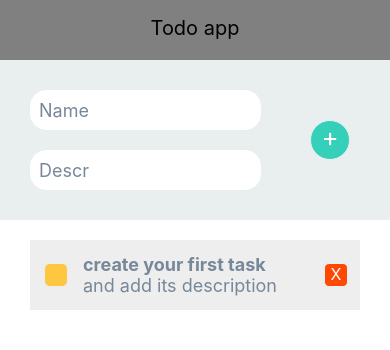
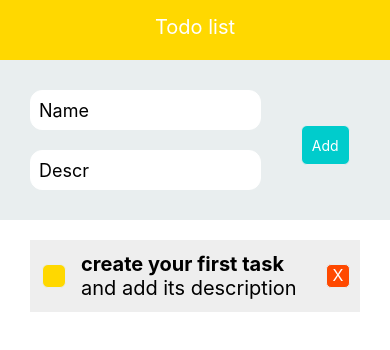
Before and after one commit to EvtushevskayaSveta/ToDo, a React Native app: screen / in a window 390 px wide. Shown: the top 350 px of the page. Built offline with nearby package versions, Linux system fonts and the light colour scheme.

Commit message:
add focus transition, addButton and styles

```diff
--- a/App.js
+++ b/App.js
@@ -1,11 +1,11 @@
-import React from 'react';
+import React, {useState} from 'react';
 import {SafeAreaView, StyleSheet, FlatList, View} from 'react-native';
 import TodoList from './to_do/TodoList';
 import Navbar from './to_do/Navbar';
 import Todo from './to_do/Todo';
 
 const App = () => {
-  const [todos, setTodos] = React.useState([
+  const [todos, setTodos] = useState([
     {
       id: Date.now().toString(),
       title: 'create your first task',
@@ -25,11 +25,11 @@ const App = () => {
     ]);
   };
 
-  const removeTodo = id => {
+  const pressOnRemove = id => {
     setTodos(prev => prev.filter(todo => todo.id !== id));
   };
 
-  const changeCompleted = id => {
+  const pressOnChange = id => {
     setTodos(
       todos.map(prev => {
         if (prev.id === id) {
@@ -44,7 +44,7 @@ const App = () => {
   };
   return (
     <SafeAreaView>
-      <Navbar title="Todo app" />
+      <Navbar title="Todo list" />
       <View style={styles.todo}>
         <View style={styles.container}>
           <TodoList todos={todos} onSubmit={addTodo} />
@@ -55,7 +55,7 @@ const App = () => {
         data={todos}
         keyExtractor={item => item.id.toString()}
         renderItem={({item}) => (
-          <Todo todo={item} onRemove={removeTodo} onChange={changeCompleted} />
+          <Todo todo={item} onRemove={pressOnRemove} onChange={pressOnChange} />
         )}></FlatList>
     </SafeAreaView>
   );
--- /dev/null
+++ b/to_do/AddButton.js
@@ -0,0 +1,46 @@
+import React from 'react';
+import {StyleSheet, Text, Alert, TouchableOpacity} from 'react-native';
+
+const AddButton = ({onSubmit, value, descr, setDescr, setValue}) => {
+  const pressHandler = () => {
+    if (value.trim() && descr.trim()) {
+      onSubmit(value, descr);
+      setValue('');
+      setDescr('');
+    } else {
+      Alert.alert('Please enter a name and description');
+    }
+  };
+
+  return (
+    <TouchableOpacity style={styles.addButton}>
+      <Text
+        onPress={pressHandler}
+        style={{
+          textAlignVertical: 'center',
+          textAlign: 'center',
+          color: '#fff',
+        }}>
+        Add
+      </Text>
+    </TouchableOpacity>
+  );
+};
+
+const styles = StyleSheet.create({
+  addButton: {
+    width: '15%',
+    height: 40,
+    position: 'absolute',
+    right: 10,
+    top: 45,
+    backgroundColor: '#00cccc',
+    borderColor: '#e9eeef',
+    borderWidth: 1,
+    borderRadius: 6,
+    justifyContent: 'center',
+    alignItems: 'center',
+  },
+});
+
+export default AddButton;
--- a/to_do/Navbar.js
+++ b/to_do/Navbar.js
@@ -10,14 +10,15 @@ const Navbar = props => {
 const styles = StyleSheet.create({
   navbar: {
     height: 60,
-    alignItems: 'center',
-    justifyContent: 'flex-end',
-    backgroundColor: '#808080',
-    paddingBottom: 20,
+    backgroundColor: '#ffd800',
   },
   text: {
+    position: 'absolute',
     fontSize: 20,
-    color: 'while',
+    color: 'white',
+    top: 15,
+    alignSelf: 'center',
   },
 });
+
 export default Navbar;
--- a/to_do/Todo.js
+++ b/to_do/Todo.js
@@ -2,43 +2,39 @@ import React from 'react';
 import {View, Text, StyleSheet, TouchableOpacity} from 'react-native';
 
 const Todo = ({todo, onRemove, onChange}) => {
-  const pressHandler = () => {
+  const pressOnRemove = () => {
     onRemove(todo.id);
   };
-  const pressComplited = () => {
+  const pressOnChange = () => {
     onChange(todo.id);
   };
   const strikeText = todo?.complited ? 'line-through' : 'none';
 
   return (
     <View style={styles.todoContainer}>
-      <TouchableOpacity onPress={pressComplited} style={styles.actionIcon}>
-        {todo.complited && <Text style={styles.action}>&#10004;</Text>}
+      <TouchableOpacity onPress={pressOnChange} style={styles.actionIcon}>
+        {todo.complited && <Text style={styles.actionText}>&#10004;</Text>}
       </TouchableOpacity>
 
-      <View>
+      <View style={styles.todoText}>
         <Text
-          style={[
-            styles.todoText,
-            {
-              textDecorationLine: strikeText,
-              fontWeight: 'bold',
-            },
-          ]}>
+          style={{
+            textDecorationLine: strikeText,
+            fontWeight: 'bold',
+            fontSize: 20,
+          }}>
           {todo.title}
         </Text>
         <Text
-          style={[
-            styles.todoText,
-            {
-              textDecorationLine: strikeText,
-            },
-          ]}>
+          style={{
+            textDecorationLine: strikeText,
+            fontSize: 20,
+          }}>
           {todo.description}
         </Text>
       </View>
 
-      <TouchableOpacity onPress={pressHandler} style={styles.todoDelete}>
+      <TouchableOpacity onPress={pressOnRemove} style={styles.todoDelete}>
         <Text style={styles.todoDeleteText}>X</Text>
       </TouchableOpacity>
     </View>
@@ -46,32 +42,27 @@ const Todo = ({todo, onRemove, onChange}) => {
 };
 
 const styles = StyleSheet.create({
+  todoContainer: {
+    flex: 1,
+    flexDirection: 'row',
+    marginBottom: 8,
+    padding: 12,
+    backgroundColor: '#eee',
+  },
   actionIcon: {
     width: 24,
     height: 24,
-    backgroundColor: '#FFC640',
+    backgroundColor: '#ffd800',
     alignSelf: 'center',
     borderColor: '#e9eeef',
     borderWidth: 1,
     borderRadius: 6,
   },
-  action: {
+  actionText: {
     color: 'white',
     alignSelf: 'center',
   },
-  todoContainer: {
-    flex: 1,
-    flexDirection: 'row',
-    marginBottom: 8,
-    alignItem: 'center',
-    borderColor: '#eee',
-    borderWidth: 2,
-    padding: 12,
-    backgroundColor: '#eee',
-  },
   todoText: {
-    color: '#778899',
-    fontSize: 18,
     left: 15,
     width: 240,
   },
@@ -89,7 +80,6 @@ const styles = StyleSheet.create({
   todoDeleteText: {
     fontSize: 16,
     color: 'white',
-    textAlignVertical: 'center',
     textAlign: 'center',
   },
 });
--- a/to_do/TodoList.js
+++ b/to_do/TodoList.js
@@ -1,59 +1,41 @@
-import React, {useState} from 'react';
-import {
-  TextInput,
-  StyleSheet,
-  Text,
-  SafeAreaView,
-  Alert,
-  TouchableOpacity,
-} from 'react-native';
+import React, {useState, useRef} from 'react';
+import {TextInput, StyleSheet, SafeAreaView, Alert} from 'react-native';
+import AddButton from './AddButton';
 
-const TodoInput = ({onSubmit}) => {
+const TodoList = ({onSubmit}) => {
   const [value, setValue] = useState('');
   const [descr, setDescr] = useState('');
 
-  const pressHandler = () => {
-    if (value.trim() && descr.trim()) {
-      onSubmit(value, descr);
-      setValue('');
-      setDescr('');
-    } else {
-      Alert.alert('Введите название дела и описание');
-    }
-  };
+  const secondTextInput = useRef();
 
   return (
     <SafeAreaView style={styles.todoContainer}>
       <TextInput
         style={styles.input}
         placeholder="Name"
-        placeholderTextColor={'#778899'}
         autoCorrect={false}
         autoCapitalize="none"
         onChangeText={text => setValue(text)}
+        returnKeyType="next"
         value={value}
+        onSubmitEditing={() => secondTextInput.current.focus()}
       />
       <TextInput
         style={styles.input}
         placeholder="Descr"
-        placeholderTextColor={'#778899'}
         autoCorrect={false}
         autoCapitalize="none"
         onChangeText={text => setDescr(text)}
+        ref={secondTextInput}
         value={descr}
       />
-      <TouchableOpacity style={styles.addButton}>
-        <Text
-          onPress={pressHandler}
-          style={{
-            textAlignVertical: 'center',
-            textAlign: 'center',
-            color: '#fff',
-            fontSize: 26,
-          }}>
-          +
-        </Text>
-      </TouchableOpacity>
+      <AddButton
+        onSubmit={onSubmit}
+        value={value}
+        descr={descr}
+        setDescr={setDescr}
+        setValue={setValue}
+      />
     </SafeAreaView>
   );
 };
@@ -72,19 +54,8 @@ const styles = StyleSheet.create({
     fontSize: 18,
     borderColor: '#fff',
     borderWidth: 1,
-    borderRadius: 16,
-  },
-  addButton: {
-    width: 40,
-    height: 40,
-    position: 'absolute',
-    right: 10,
-    top: 40,
-    backgroundColor: '#34D0BA',
-    borderColor: '#e9eeef',
-    borderWidth: 1,
-    borderRadius: 20,
+    borderRadius: 12,
   },
 });
 
-export default TodoInput;
+export default TodoList;
```
